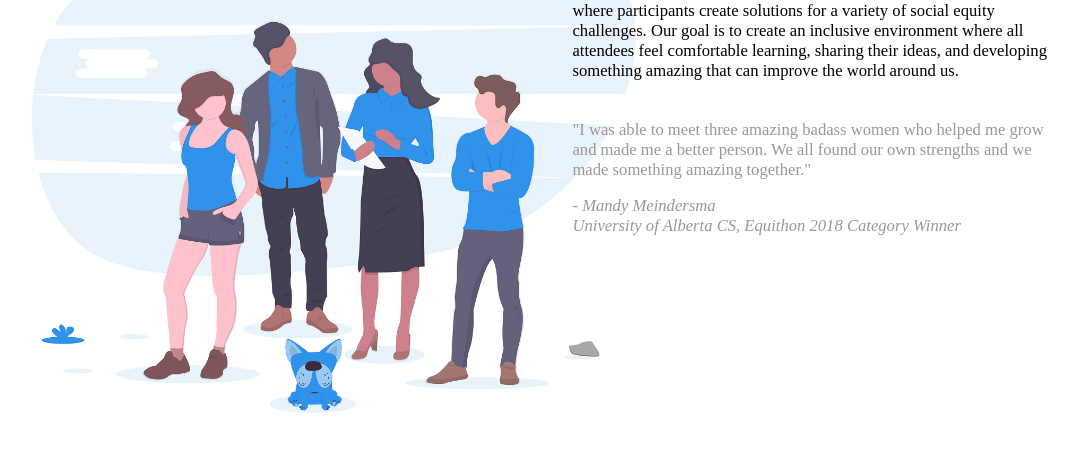
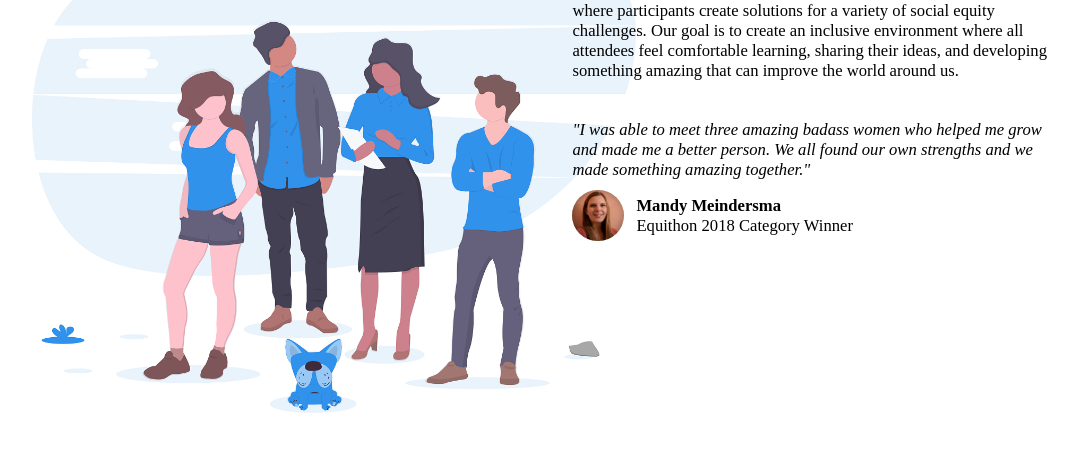
Before and after one commit to equithon/site-landing, a Gatsby site: page /AboutPage in a window 1280 px wide. Shown: the part 255-706 px from the top of the page, without its empty margins (104-1182 px from the left). Built offline with nearby package versions, Linux system fonts and the light colour scheme; Gatsby itself is replaced by a stand-in of ours.

Commit message:
Add avatar to testimonial

```diff
--- a/src/data/siteData.js
+++ b/src/data/siteData.js
@@ -58,7 +58,7 @@ export const aboutPageData = {
   testimonials: [
     {
       authorName: 'Mandy Meindersma',
-      authorDesc: 'University of Alberta CS, Equithon 2018 Category Winner',
+      authorDesc: 'Equithon 2018 Category Winner',
       authorQuote:
         'I was able to meet three amazing badass women who helped me grow and made me a better person. We all found our own strengths and we made something amazing together.'
     },
--- a/src/pages/AboutPage.jsx
+++ b/src/pages/AboutPage.jsx
@@ -2,6 +2,7 @@
 import React from 'react';
 import styled from 'styled-components';
 import Fade from 'react-reveal/Fade';
+import isMobile from 'react-device-detect';
 
 import { mediaSize } from '../data/siteTools';
 
@@ -9,6 +10,7 @@ import { aboutPageData } from '../data/siteData';
 
 /* --- Images --- */
 import AboutImg from '../static/img/about_1.png';
+import MandyTestimonialPic from '../static/img/mandy_testimonial_pic.jpg';
 
 /* --- Styles --- */
 const PageContainer = styled.div`
@@ -36,9 +38,9 @@ const ContentContainer = styled.div`
   ${mediaSize.tablet`
     padding-top: 5vh;
     width: 80vw;
-    height: 90vh;
+    height: 95vh;
     grid-template-columns: auto;
-    grid-template-rows: 1fr 3fr 1fr;
+    grid-template-rows: 1fr 10fr 1fr;
     grid-row-gap: 4vw;
     grid-template-areas:
       'main'
@@ -128,15 +130,26 @@ const TestimonialContainer = styled.div`
   font-size: 1.3vw;
 
   & > div {
-    color: #9c9797;
-    width: 100%;
+    display: grid;
+    grid-template-columns: 4vw auto;
+    grid-column-gap: 1vw;
+    grid-template-rows: 5.5vw 2vw 2vw;
+    grid-template-areas:
+      'quote quote'
+      'pic name'
+      'pic desc';
+
+    ${mediaSize.tablet`
+      height: auto;
+      display: inline-block;
+    `};
   }
 
   ${mediaSize.tablet`
     top: 0; right: 0;
-    justify-self: center;
+    margin-bottom: 0;
+
     font-size: 3vw;
-    margin-bottom: 0;
     text-align: center;
   `};
 
@@ -146,23 +159,60 @@ const TestimonialContainer = styled.div`
 `;
 
 const TestimonialQuote = styled.div`
-  margin-bottom: 1em;
-  //text-align: justify;
+  grid-area: quote;
+  font-style: italic;
 
   ${mediaSize.tablet`
-    text-align: justify;
+    margin-bottom: 2vw;
   `};
 `;
 
 const TestimonialAuthorName = styled.div`
-  font-style: italic;
-  //text-align: right;
+  grid-area: name;
+  align-self: end;
+  font-weight: 600;
 `;
 
 const TestimonialAuthorDesc = styled.div`
-  font-weight: 300;
-  font-style: italic;
-  //text-align: center;
+  grid-area: desc;
+  align-self: start;
+
+  ${mediaSize.tablet`
+    margin-bottom: 2vw;
+  `};
+`;
+
+const TestimonialAuthorImg = styled.div`
+  grid-area: pic;
+  position: relative;
+
+  &:before {
+    content: '';
+    position: absolute;
+    border-radius: 50%;
+    top: 0;
+    bottom: 0;
+    left: 0;
+    right: 0;
+    box-shadow: inset 0 0 8px rgba(0, 0, 0, 0.4);
+  }
+
+  & > img {
+    border-radius: 50%;
+    max-width: 100%;
+    max-height: 100%;
+  }
+
+  ${mediaSize.tablet`
+    width: 10vw;
+    height: 10vw;
+    margin: auto;
+  `};
+
+  ${mediaSize.phone`
+    width: 15vw;
+    height: 15vw;
+  `};
 `;
 
 /* --- Component --- */
@@ -188,17 +238,20 @@ class AboutPage extends React.Component {
           </MainContainer>
 
           <TestimonialContainer>
-            <Fade right cascade>
+            <Fade right={!isMobile} bottom={isMobile}>
               <div>
                 <TestimonialQuote>
                   &quot;{aboutPageData.testimonials[0].authorQuote}&quot;
                 </TestimonialQuote>
                 <TestimonialAuthorName>
-                  - {aboutPageData.testimonials[0].authorName}
+                  {aboutPageData.testimonials[0].authorName}
                 </TestimonialAuthorName>
                 <TestimonialAuthorDesc>
                   {aboutPageData.testimonials[0].authorDesc}
                 </TestimonialAuthorDesc>
+                <TestimonialAuthorImg>
+                  <img src={MandyTestimonialPic} alt="Mandy Meindersma" />
+                </TestimonialAuthorImg>
               </div>
             </Fade>
           </TestimonialContainer>
```
Also changed, not shown: src/pages/PageHeader.jsx (+11 -2 lines), src/static/img/mandy_testimonial_pic.jpg (added).
